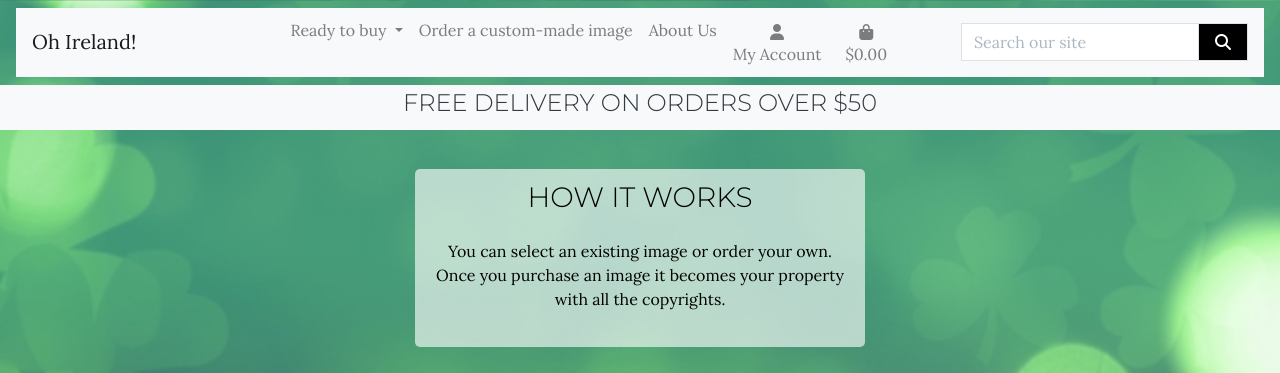
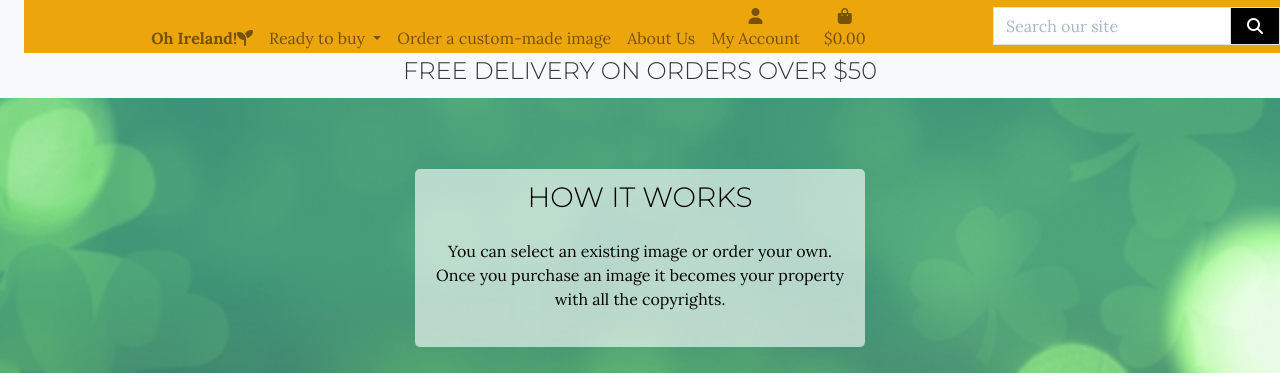
Before and after one commit to olga-od-ua/hello_ireland, a Django app: page / in a window 1280 px wide. Shown: the top 373 px of the page. Run offline with Django 3.2, Linux system fonts and the light colour scheme; some libraries are stand-ins or nearby versions.

Commit message:
Refactor and restyle navbar

```diff
--- a/static/css/base.css
+++ b/static/css/base.css
@@ -52,6 +52,19 @@ h1, h2, h3, h4, h5, h6, .category-badge {
     max-width: 550px;
 }
 
+
+/* Navbar */
+.navbar-style {
+    background-color: #eca50b;
+    color: white;
+    padding: 0px;
+    background-color: #eca50b;
+}
+
+.navbar-collapse {
+    width: 100%;
+}
+
 /* from Bulma */
 .icon {
     align-items: center;
@@ -62,7 +75,8 @@ h1, h2, h3, h4, h5, h6, .category-badge {
 }
 
 .main-logo-link {
-    width: fit-content;
+    background-color: transparent;
+
 }
 
 .buy-image-button {
--- a/templates/base.html
+++ b/templates/base.html
@@ -40,13 +40,14 @@
     <body>
         <header class="container-fluid fixed-top">
             <div class="row">
-                <div class="col navbar">
-                    <nav class="navbar navbar-expand-lg navbar-light bg-light w-100 mx-auto">
-                    <a class="navbar-brand main-logo-link" href="{% url 'home' %}">Oh Ireland!</a>
-                    {% include 'includes/mobile-top-header.html' %}
+                <div class="col navbar navbar-style">
+
+                    <nav class="navbar navbar-expand-lg navbar-light bg-light w-100 mx-auto navbar-style">
+                        {% include 'includes/mobile-top-header.html' %}
                     <button class="navbar-toggler" type="button" data-toggle="collapse" data-target="#navbarSupportedContent" aria-controls="navbarSupportedContent" aria-expanded="false" aria-label="Toggle navigation">
                         <span class="navbar-toggler-icon"></span>
                     </button>
+
                     {% include 'includes/main-nav.html' %}
                     </nav>
                 </div>
--- a/templates/includes/main-nav.html
+++ b/templates/includes/main-nav.html
@@ -1,10 +1,13 @@
-<div class="collapse navbar-collapse" id="navbarSupportedContent">
-    <ul class="navbar-nav mr-auto mx-auto">
-        <li class="nav-item d-block d-md-none">
+<div class="collapse navbar-collapse navbar-style" id="navbarSupportedContent">
+    <ul class="navbar-nav align-items-end mr-auto mx-auto">
+        <li class="nav-item">
+            <a class="nav-link main-logo-link" href="{% url 'home' %}"><strong>Oh Ireland!</strong><i class="fas fa-seedling"></i></a>
+        </li>
+        <!-- <li class="nav-item d-block d-md-none">
             <a class="nav-link dropdown-toggle" href="{% url 'home' %}" id="home-link">
                 Home
               </a>
-        </li>
+        </li> -->
         <li class="nav-item dropdown">
         <a class="nav-link dropdown-toggle" href="{% url 'products' %}" id="navbarDropdown" role="button" data-toggle="dropdown" aria-haspopup="true" aria-expanded="false">
           Ready to buy
--- a/templates/includes/mobile-top-header.html
+++ b/templates/includes/mobile-top-header.html
@@ -1,5 +1,4 @@
-<ul>
-    <li class="list-inline-item">
+<li class="list-inline-item">
       <a class="text-black nav-link d-block d-lg-none" href="#" id="mobile-search" data-toggle="dropdown" aria-haspopup="true" aria-expanded="false">
           <div class="text-center">
               <div><i class="fas fa-search fa-lg"></i></div>
@@ -55,4 +54,3 @@
           </div>
       </a>
     </li>
-  </ul>
```
